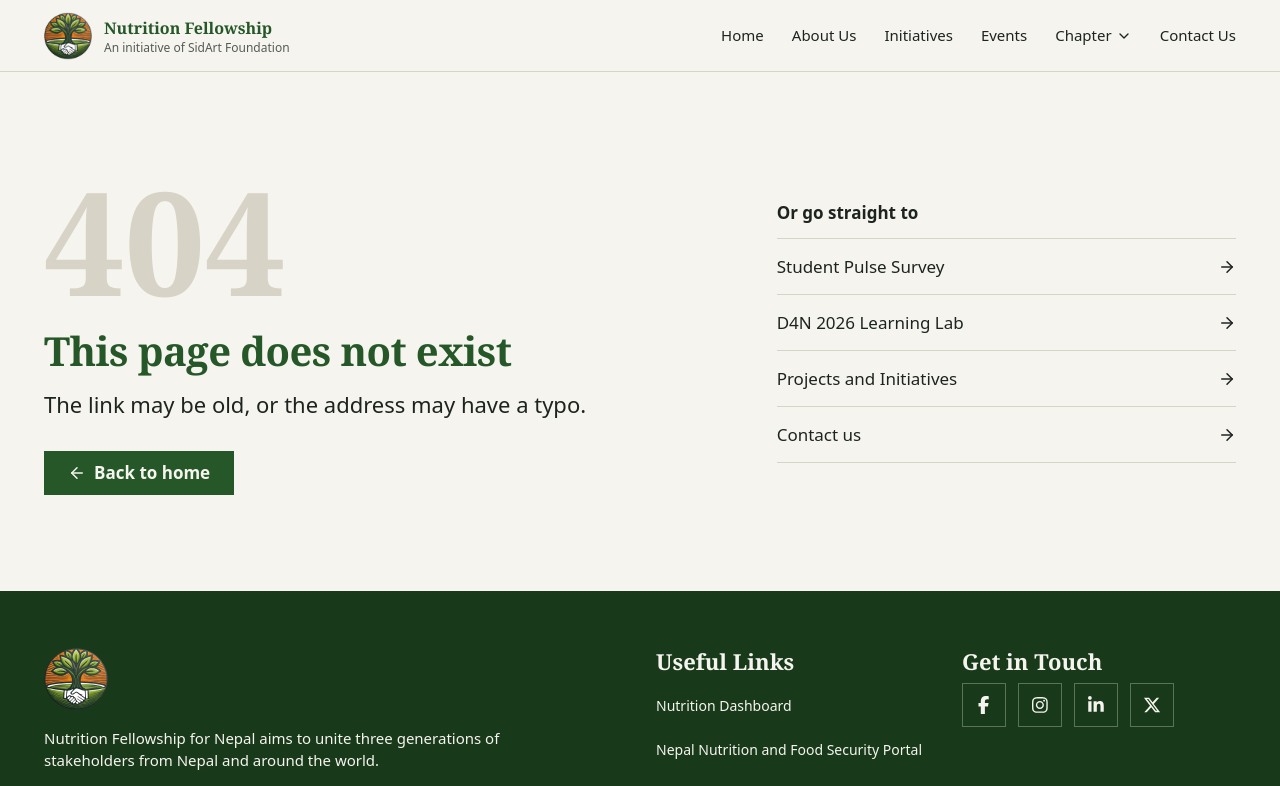
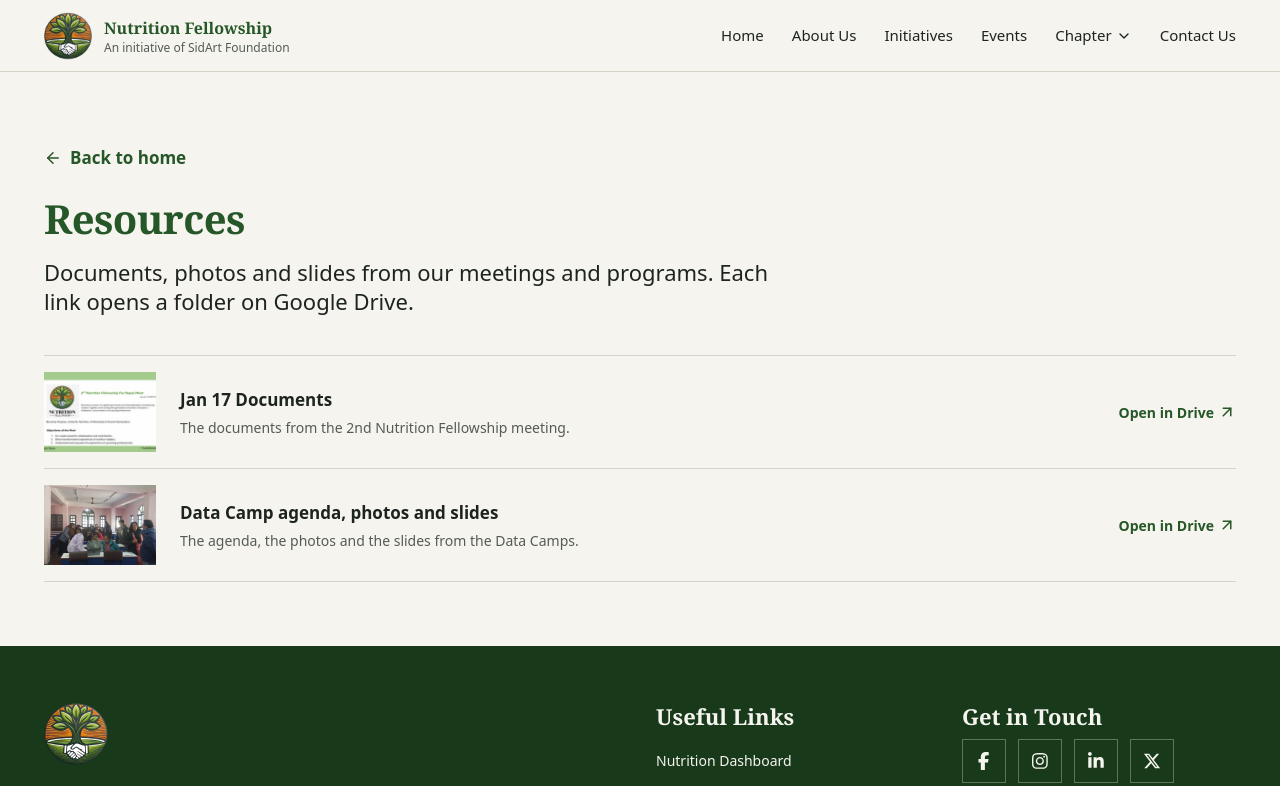
Before and after one commit to vital4nepal/nutrition-fellowship, a React (Create React App) app: page /resources in a window 1280 px wide. Shown: the top 786 px of the page. Built offline with nearby package versions, Linux system fonts and the light colour scheme.

Commit message:
[add] resources and dashboard pages

```diff
--- a/src/App.js
+++ b/src/App.js
@@ -17,6 +17,8 @@ import { Section, container } from './components/ui';
 import ComingSoon from './components/ComingSoon';
 import { ChapterPage, InitiativePage } from './components/InitiativePage';
 import NotFound from './components/NotFound';
+import ResourcesPage from './components/ResourcesPage';
+import DashboardPage from './components/DashboardPage';
 
 const innerPages = [
   { path: '/profile', title: 'Nutrition Profile' },
@@ -61,6 +63,8 @@ function App() {
         } />
         <Route path="/initiatives/:id" element={<main id="main" tabIndex={-1} className={`${container} py-12 outline-none lg:py-16`}><InitiativePage /></main>} />
         <Route path="/chapters/:id" element={<main id="main" tabIndex={-1} className={`${container} py-12 outline-none lg:py-16`}><ChapterPage /></main>} />
+        <Route path="/resources" element={<main id="main" tabIndex={-1} className={`${container} py-12 outline-none lg:py-16`}><ResourcesPage /></main>} />
+        <Route path="/dashboard" element={<main id="main" tabIndex={-1} className={`${container} py-12 outline-none lg:py-16`}><DashboardPage /></main>} />
         {innerPages.map(({ path, title }) => (
           <Route key={path} path={path} element={<main id="main" tabIndex={-1} className={`${container} py-12 outline-none lg:py-16`}><ComingSoon title={title} /></main>} />
         ))}
--- /dev/null
+++ b/src/components/DashboardPage.js
@@ -0,0 +1,43 @@
+import React, { useEffect } from 'react';
+import { Link } from 'react-router-dom';
+import { ArrowLeft, ArrowUpRight } from 'lucide-react';
+import { dashboard } from '../data/resources';
+import { SITE_TITLE } from './ComingSoon';
+import { SectionTitle, textLink } from './ui';
+
+const linkClass = `inline-flex min-h-11 items-center gap-2 font-semibold text-green ${textLink}`;
+
+/** /dashboard. The Nutrition Dashboard app shown inside the site, with a link to open it on its own. */
+function DashboardPage() {
+  useEffect(() => {
+    document.title = `${dashboard.title} | ${SITE_TITLE}`;
+    return () => {
+      document.title = SITE_TITLE;
+    };
+  }, []);
+
+  return (
+    <>
+      <Link to="/" className={linkClass}>
+        <ArrowLeft size={18} aria-hidden="true" />
+        Back to home
+      </Link>
+      <SectionTitle as="h1" className="mt-4 animate-rise">{dashboard.title}</SectionTitle>
+      <p className="mt-4 max-w-[60ch] animate-rise text-sub text-ink [animation-delay:100ms]">
+        {dashboard.description}
+      </p>
+      <a href={dashboard.href} target="_blank" rel="noopener noreferrer" className={`mt-4 ${linkClass}`}>
+        Open full screen
+        <ArrowUpRight size={18} aria-hidden="true" />
+      </a>
+      <iframe
+        title={dashboard.title}
+        src={dashboard.href}
+        loading="lazy"
+        className="mt-4 h-[78vh] min-h-[560px] w-full border border-line bg-surface"
+      />
+    </>
+  );
+}
+
+export default DashboardPage;
--- /dev/null
+++ b/src/components/ResourcesPage.js
@@ -0,0 +1,63 @@
+import React, { useEffect } from 'react';
+import { Link } from 'react-router-dom';
+import { ArrowLeft, ArrowUpRight } from 'lucide-react';
+import { resources } from '../data/resources';
+import { SITE_TITLE } from './ComingSoon';
+import { SectionTitle, groupTitleLink, textLink } from './ui';
+
+const TITLE = 'Resources';
+
+/** /resources. One card for each Drive folder in data/resources.js. */
+function ResourcesPage() {
+  useEffect(() => {
+    document.title = `${TITLE} | ${SITE_TITLE}`;
+    return () => {
+      document.title = SITE_TITLE;
+    };
+  }, []);
+
+  return (
+    <>
+      <Link to="/" className={`inline-flex min-h-11 items-center gap-2 font-semibold text-green ${textLink}`}>
+        <ArrowLeft size={18} aria-hidden="true" />
+        Back to home
+      </Link>
+      <SectionTitle as="h1" className="mt-4 animate-rise">{TITLE}</SectionTitle>
+      <p className="mt-4 max-w-[60ch] animate-rise text-sub text-ink [animation-delay:100ms]">
+        Documents, photos and slides from our meetings and programs. Each link opens a folder on Google Drive.
+      </p>
+
+      <ul className="nf-stagger mt-10 border-t border-line">
+        {resources.map(({ id, title, description, image, href }) => (
+          <li key={id}>
+            <a
+              href={href}
+              target="_blank"
+              rel="noopener noreferrer"
+              className="group grid min-h-[96px] grid-cols-[72px_1fr_auto] items-center gap-4 border-b border-line py-4 md:grid-cols-[112px_1fr_auto] md:gap-6"
+            >
+              <img
+                loading="lazy"
+                src={image}
+                alt=""
+                width={112}
+                height={80}
+                className="h-[54px] w-[72px] object-cover md:h-20 md:w-28"
+              />
+              <span className="min-w-0">
+                <span className={`block text-base font-semibold text-ink lg:text-body ${groupTitleLink}`}>{title}</span>
+                <span className="mt-1 block text-meta text-muted">{description}</span>
+              </span>
+              <span className="flex items-center gap-1 text-meta font-semibold text-green">
+                <span className="hidden sm:inline">Open in Drive</span>
+                <ArrowUpRight size={18} aria-hidden="true" />
+              </span>
+            </a>
+          </li>
+        ))}
+      </ul>
+    </>
+  );
+}
+
+export default ResourcesPage;
--- /dev/null
+++ b/src/data/resources.js
@@ -0,0 +1,25 @@
+// Each entry is a folder on the fellowship Google Drive. A new document needs one new entry here.
+// Both folders must stay shared as "anyone with the link", or visitors meet a sign-in page.
+export const resources = [
+  {
+    id: 'jan-17-documents',
+    title: 'Jan 17 Documents',
+    description: 'The documents from the 2nd Nutrition Fellowship meeting.',
+    image: '/KeyHighlights/thumbs/NFNbanner.jpg',
+    href: 'https://drive.google.com/drive/folders/11yDaiLP9wzxMpP1vY4zqsY3uewHR__oO?usp=drive_link',
+  },
+  {
+    id: 'data-camp',
+    title: 'Data Camp agenda, photos and slides',
+    description: 'The agenda, the photos and the slides from the Data Camps.',
+    image: '/hero/data-camp-cafodat-800.jpg',
+    href: 'https://drive.google.com/drive/folders/1_PZuUUcI1jwHlIVtsgN01VcXAdH8B8PO?usp=drive_link',
+  },
+];
+
+// The dashboard is a separate app. /dashboard shows it inside the site.
+export const dashboard = {
+  title: 'Nutrition Dashboard',
+  description: 'The Nutrition Dashboard of Nepal.',
+  href: 'https://nutrition-dashboard-vision.vercel.app/',
+};
```
